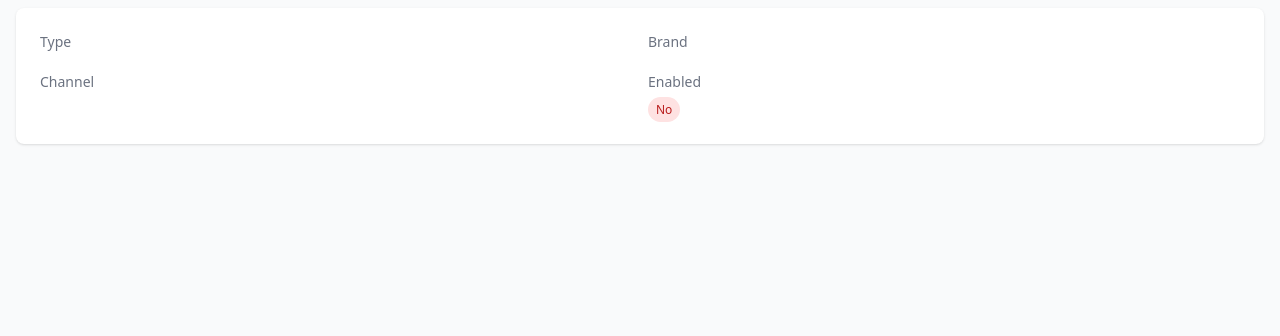
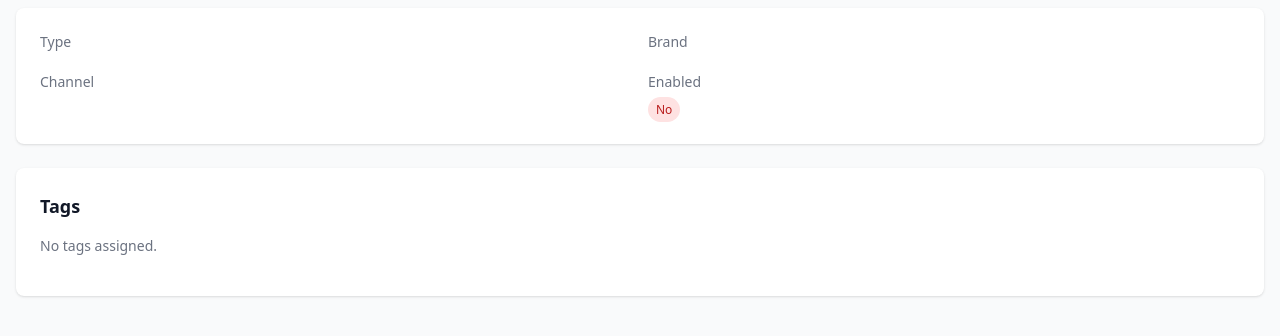
Before and after one commit to hkclark/Remander, a FastAPI app: template src/remander/templates/devices/detail.html in a window 1280 px wide. Shown: the part 132-468 px from the top of the page. Run offline with FastAPI, Linux system fonts and the light colour scheme; the template is opened without the code that fills it, so the values that code supplies are empty; parts of the project's set-up code (start-up, migrations or seed data) failed here and were passed over; some libraries are stand-ins or nearby versions.

Commit message:
Add tag management UI to device pages
- Device detail page: show assigned tags with remove buttons and a
  dropdown to add unassigned tags
- Device list page: show tag pills below each device name
- Device edit page: note linking to detail page for tag management
- Prefetch tags on list query to avoid N+1

Co-Authored-By: Claude Opus 4.6 <noreply@anthropic.com>

```diff
--- a/src/remander/services/device.py
+++ b/src/remander/services/device.py
@@ -21,6 +21,7 @@ async def list_devices(
     *,
     device_type: DeviceType | None = None,
     is_enabled: bool | None = None,
+    prefetch: list[str] | None = None,
 ) -> list[Device]:
     """List devices with optional filters."""
     qs = Device.all()
@@ -28,6 +29,8 @@ async def list_devices(
         qs = qs.filter(device_type=device_type)
     if is_enabled is not None:
         qs = qs.filter(is_enabled=is_enabled)
+    if prefetch:
+        qs = qs.prefetch_related(*prefetch)
     return await qs
 
 
--- a/src/remander/templates/devices/detail.html
+++ b/src/remander/templates/devices/detail.html
@@ -72,5 +72,38 @@
             {% endif %}
         </dl>
     </div>
+
+    <div class="bg-white rounded-lg shadow p-6">
+        <h2 class="text-lg font-semibold text-gray-900 mb-4">Tags</h2>
+
+        {% if device.tags %}
+        <div class="flex flex-wrap gap-2 mb-4">
+            {% for tag in device.tags %}
+            <span class="inline-flex items-center gap-1 px-3 py-1 rounded-full text-sm font-medium bg-blue-100 text-blue-700">
+                {{ tag.name }}
+                <form method="post" action="/devices/{{ device.id }}/tags/{{ tag.id }}/remove" class="inline">
+                    <button type="submit" class="ml-1 text-blue-400 hover:text-blue-600" title="Remove tag">&times;</button>
+                </form>
+            </span>
+            {% endfor %}
+        </div>
+        {% else %}
+        <p class="text-sm text-gray-500 mb-4">No tags assigned.</p>
+        {% endif %}
+
+        {% if available_tags %}
+        <form method="post" action="/devices/{{ device.id }}/tags/add" class="flex items-center gap-2">
+            <select name="tag_id" class="rounded border-gray-300 shadow-sm text-sm">
+                {% for tag in available_tags %}
+                <option value="{{ tag.id }}">{{ tag.name }}</option>
+                {% endfor %}
+            </select>
+            <button type="submit"
+                    class="px-3 py-1.5 bg-blue-600 hover:bg-blue-700 text-white rounded-lg shadow text-sm font-medium">
+                Add Tag
+            </button>
+        </form>
+        {% endif %}
+    </div>
 </div>
 {% endblock %}
```
Also changed, not shown: src/remander/routes/devices.py (+8 -2 lines), src/remander/templates/devices/form.html (+7 -0 lines), src/remander/templates/devices/list.html (+7 -0 lines), tests/test_routes_devices.py (+42 -1 lines).
